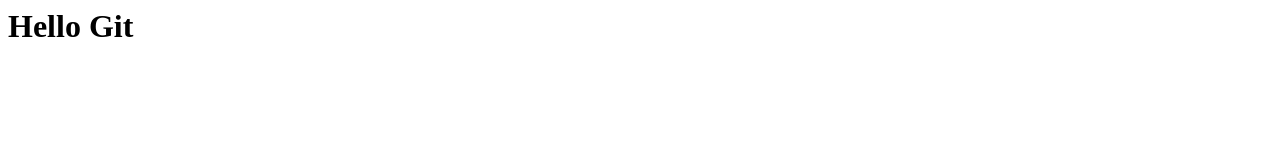
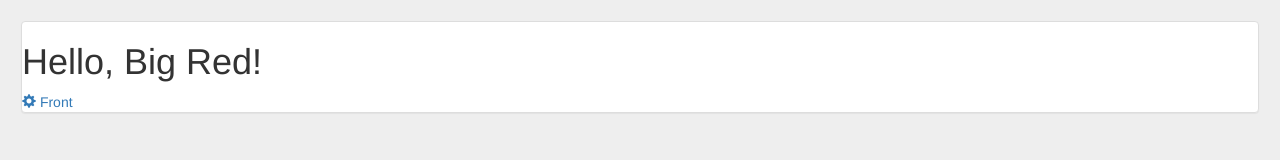
Before and after one commit to michaelfreiman/mf, a plain HTML site: page index.html in a window 1280 px wide. Drawn offline with nearby package versions, Linux system fonts and the light colour scheme.

Commit message:
adding html

```diff
--- a/index.html
+++ b/index.html
@@ -1 +1,49 @@
-<h1>Hello Git</h1>
+<!DOCTYPE html>
+<html>
+<head>
+	<meta charset="utf-8">
+  <meta http-equiv="X-UA-Compatible" content="IE=edge">
+  <meta name="viewport" content="width=device-width, initial-scale=1">
+	  <!-- Latest compiled and minified CSS -->
+	<link rel="stylesheet" href="https://maxcdn.bootstrapcdn.com/bootstrap/3.2.0/css/bootstrap.min.css">
+	<link rel="stylesheet" href="style.css"
+</head>
+<body>
+		<div class="flip">
+			<div class="card">
+				<div class="face front">
+					<div class="mf-tb container row">
+						<div class="mf-tbcell panel panel-default">
+							<h1>Hello, Big Red!</h1>
+							<a href="#" class="flipcard">
+								<i class="glyphicon glyphicon-cog"></i>
+								Front
+							</a>
+						</div>
+					</div>
+				</div>
+				<div class="face back">
+					<div class="mf-tb container row">
+						<div class="mf-tbcell panel panel-default">
+							<h1>Back, Big Red!</h1>
+							<a href="#" class="flipcard">
+								<i class="glyphicon glyphicon-cog"></i>
+								Back
+							</a>
+						</div>
+					</div>
+				</div>
+			</div>
+		</div>
+
+
+	<!-- Latest compiled and minified JavaScript -->
+	<script src="http://ajax.googleapis.com/ajax/libs/jquery/2.1.1/jquery.min.js"></script>
+	<script src="https://maxcdn.bootstrapcdn.com/bootstrap/3.2.0/js/bootstrap.min.js"></script>
+	<script>
+		$('.flipcard').click(function(){
+			$('.flip').find('.card').toggleClass('flipped');
+		});
+	</script>
+</body>
+</html>
```
